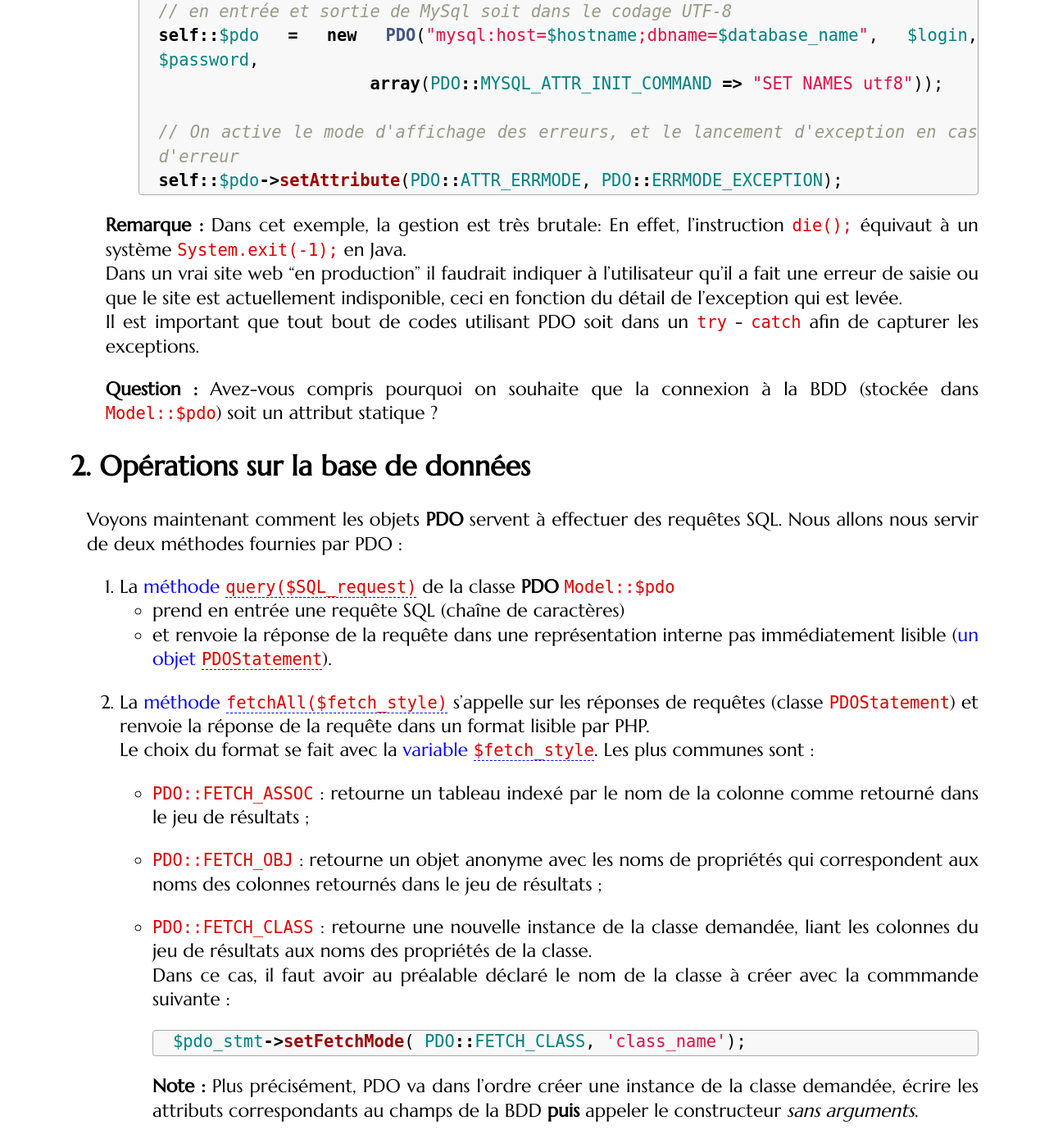
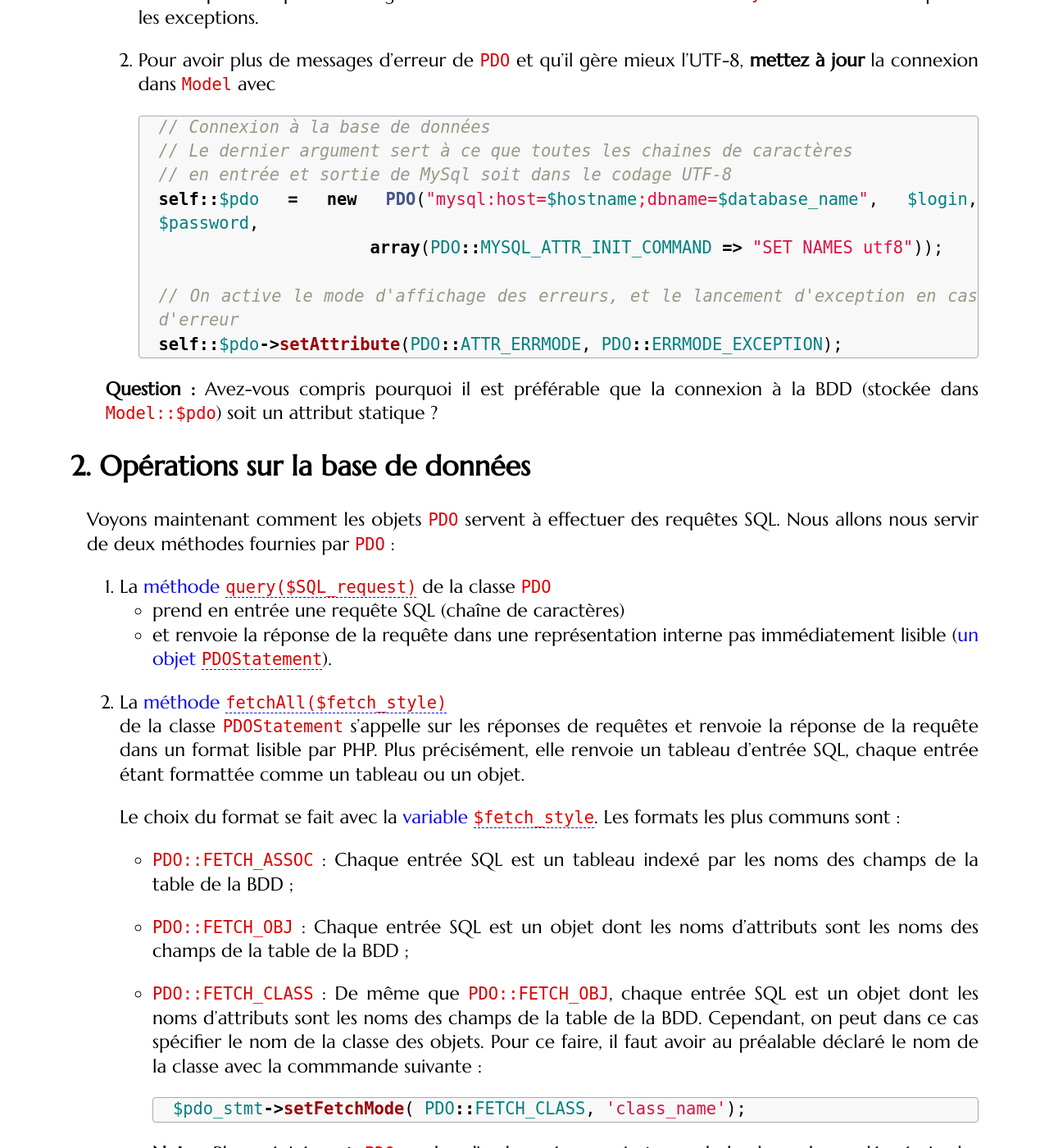
Before and after one commit to romainlebreton/R3.01-DeveloppementWeb, a Jekyll site: the page built from tutorials/tutorial2.md, in a window 1280 px wide and 1400 px high, scrolled down 5426 px. Shown: the whole window at 82% size. Built offline with Jekyll 4.4.1, drawn with Linux system fonts in a browser that asks for light colours; some web fonts are replaced; some of the changed text lies outside the part shown.

Commit message:
Small fixes

````diff
--- a/tutorials/tutorial2.md
+++ b/tutorials/tutorial2.md
@@ -98,7 +98,7 @@ serveur du reste du code PHP.
 
    * Où doit-on enregistrer une page Web ? (Souvenez-vous du TD précédent)
    * Qu'est-ce qu'un attribut ou une méthode **statique** ? (Cours de Programmation
-   Orientée Objet de l'an dernier)
+   Orientée Objet de l'an dernier ; voir aussi [les compléments]({{site.baseurl}}/assets/tut2-complement.html#les-attributs-et-méthodes-static))
 
    ```php
    <?php
@@ -156,10 +156,10 @@ s'appellent avec `->` en PHP.
 
 </div>
 
-### Initialiser un objet **PDO**
+### Initialiser un objet `PDO`
 
 Pour se connecter à une base de données en PHP on utilise une classe fournie
-avec PHP qui s'appelle **PDO**
+avec PHP qui s'appelle `PDO`
 ([Php Data Object](http://php.net/manual/fr/book.pdo.php)). Cette classe va nous
 fournir de nombreuses méthodes très utiles pour manipuler n'importe quelle base
 de donnée.
@@ -175,17 +175,17 @@ de donnée.
    Programmation Orientée Objet de l'an dernier)-->
 
 2. Dans la fonction `Init`, nous allons initialiser l'attribut `$pdo` en lui
-   assignant un objet **PDO**. Procédons en 3 étapes :
+   assignant un objet `PDO`. Procédons en 3 étapes :
 
    2. Pour créer la connexion à notre base de donnée, il faut utiliser le
-   [constructeur de **PDO**](http://php.net/manual/fr/pdo.construct.php) de la
+   [constructeur de `PDO`](http://php.net/manual/fr/pdo.construct.php) de la
    façon suivante
 
       ```php?start_inline=1
       new PDO("mysql:host=$hostname;dbname=$database_name",$login,$password);
       ```
 
-      Stockez ce nouvel objet **PDO** dans la variable statique `self::$pdo`.
+      Stockez ce nouvel objet `PDO` dans la variable statique `self::$pdo`.
       **Explication :** Comme la variable est statique, elle s'accède par une syntaxe
    `Type::$nom_var` comme indiqué précédemment. Le type de l'objet courant
    s'obtient avec le mot clé `self`.
@@ -218,12 +218,12 @@ de donnée.
 
 </div>
 <br>
-Nous allons maintenant améliorer la gestion des erreurs de PDO.
+Nous allons maintenant améliorer la gestion des erreurs de `PDO`.
 
 
 <div class="exercise">
 
-2. Lorsqu'une erreur se produit, PDO lève une exception qu'il faut donc
+2. Lorsqu'une erreur se produit, `PDO` lève une exception qu'il faut donc
 récupérer et traiter. Placez donc votre `new PDO(...)` au sein d'un try - catch
 :
 
@@ -239,7 +239,15 @@ récupérer et traiter. Placez donc votre `new PDO(...)` au sein d'un try - catc
    Vous remarquerez que la syntaxe des exceptions en PHP est très semblable à celle
    de Java.
 
-4. Pour avoir plus de messages d'erreur de PDO et qu'il gère mieux l'UTF-8,
+   **Remarque :** Dans cet exemple, la gestion est très brutale: En effet,
+   l'instruction `die();` équivaut à un système `System.exit(1);` en Java.
+   Dans un vrai site web "en production" il faudrait indiquer à l'utilisateur
+   qu'il a fait une erreur de saisie ou que le site est actuellement
+   indisponible, ceci en fonction du détail de l'exception qui est levée.
+   Il est important que toutes lignes de codes utilisant `PDO` soit dans un `try` -
+   `catch` afin de capturer les exceptions.
+
+4. Pour avoir plus de messages d'erreur de `PDO` et qu'il gère mieux l'UTF-8,
   **mettez à jour** la connexion dans `Model` avec
 
    ```php?start_inline=1
@@ -253,15 +261,7 @@ récupérer et traiter. Placez donc votre `new PDO(...)` au sein d'un try - catc
    self::$pdo->setAttribute(PDO::ATTR_ERRMODE, PDO::ERRMODE_EXCEPTION);
    ```
 
-**Remarque :** Dans cet exemple, la gestion est très brutale: En effet,
-l'instruction `die();` équivaut à un système `System.exit(-1);` en Java.
-Dans un vrai site web "en production" il faudrait indiquer à l'utilisateur qu'il
-a fait une erreur de saisie ou que le site est actuellement indisponible, ceci
-en fonction du détail de l'exception qui est levée.
-Il est important que tout bout de codes utilisant PDO soit dans un `try` -
-`catch` afin de capturer les exceptions.
-
-**Question :** Avez-vous compris pourquoi on souhaite que la connexion à la BDD
+**Question :** Avez-vous compris pourquoi il est préférable que la connexion à la BDD
   (stockée dans `Model::$pdo`) soit un attribut statique ?
 
 <!-- Réponse : Pour s'assurer de ne créer la connexion à la BDD qu'une fois. En
@@ -272,11 +272,11 @@ qu'un Model::$pdo -->
 
 ## Opérations sur la base de données
 
-Voyons maintenant comment les objets **PDO** servent à effectuer des requêtes
-SQL. Nous allons nous servir de deux méthodes fournies par PDO :
+Voyons maintenant comment les objets `PDO` servent à effectuer des requêtes
+SQL. Nous allons nous servir de deux méthodes fournies par `PDO` :
 
 1. La [méthode `query($SQL_request)`](http://php.net/manual/fr/pdo.query.php) de
-la classe **PDO** `Model::$pdo`
+la classe `PDO`
    * prend en entrée une requête SQL (chaîne de
    caractères)
    * et renvoie la réponse de la requête dans une représentation interne pas
@@ -285,29 +285,31 @@ la classe **PDO** `Model::$pdo`
 
 2. La
    [méthode `fetchAll($fetch_style)`](http://php.net/manual/fr/pdostatement.fetchall.php)
-   s'appelle sur les réponses de requêtes (classe `PDOStatement`) et renvoie la
-   réponse de la requête dans un format lisible par PHP.
+   de la classe `PDOStatement` s'appelle sur les réponses de requêtes et renvoie
+   la réponse de la requête dans un format lisible par PHP. Plus précisément,
+   elle renvoie un tableau d'entrée SQL, chaque entrée étant formattée comme un
+   tableau ou un objet.
+
    Le choix du format se fait avec la
-   [variable `$fetch_style`](http://php.net/manual/fr/pdostatement.fetch.php#refsect1-pdostatement.fetch-parameters). Les
-   plus communes sont :
+   [variable `$fetch_style`](http://php.net/manual/fr/pdostatement.fetch.php#refsect1-pdostatement.fetch-parameters). Les formats les plus communs sont :
 
-   * `PDO::FETCH_ASSOC` : retourne un tableau indexé par le nom de la colonne comme
-     retourné dans le jeu de résultats ;
+   * `PDO::FETCH_ASSOC` : Chaque entrée SQL est un tableau indexé par les noms
+     des champs de la table de la BDD ;
 
-   * `PDO::FETCH_OBJ` : retourne un objet anonyme avec les noms de propriétés qui
-     correspondent aux noms des colonnes retournés dans le jeu de résultats ;
+   * `PDO::FETCH_OBJ` : Chaque entrée SQL est un objet dont les noms d'attributs
+     sont les noms des champs de la table de la BDD ;
 
-   * `PDO::FETCH_CLASS` : retourne une nouvelle instance de la classe demandée,
-     liant les colonnes du jeu de résultats aux noms des propriétés de la
-     classe.
-     Dans ce cas, il faut avoir au préalable déclaré le nom de la classe à créer
-     avec la commmande suivante :
+   * `PDO::FETCH_CLASS` : De même que `PDO::FETCH_OBJ`, chaque entrée SQL est un
+     objet dont les noms d'attributs sont les noms des champs de la table de la
+     BDD. Cependant, on peut dans ce cas spécifier le nom de la classe des
+     objets. Pour ce faire, il faut avoir au préalable déclaré le nom de la
+     classe avec la commmande suivante :
 
      ```php?start_inline=1
      $pdo_stmt->setFetchMode( PDO::FETCH_CLASS, 'class_name');
      ```
 
-     **Note :** Plus précisément, PDO va dans l'ordre créer une instance de la
+     **Note :** Plus précisément, `PDO` va dans l'ordre créer une instance de la
        classe demandée, écrire les attributs correspondants au champs de la BDD
        **puis** appeler le constructeur *sans arguments*.
 
@@ -329,7 +331,7 @@ SELECT * FROM voiture
    BDD.
    <!-- require_once "Model.php"; -->
 
-3. Appelez la fonction `query` de l'objet **PDO** `Model::$pdo` en lui donnant
+3. Appelez la fonction `query` de l'objet `PDO` `Model::$pdo` en lui donnant
    la requête SQL. Stockez sa réponse dans une variable `$rep`.
 
 4. Comme expliqué précédemment, pour lire les réponses à des requêtes SQL, vous
@@ -370,15 +372,21 @@ $tab_voit = $rep->fetchAll();
 
 2. Incluez le fichier de la classe `Voiture` pour pouvoir l'utiliser ;
 
-3. Avec l'option <code id="majconst">PDO::FETCH_CLASS</code>, PDO va créer une instance de la
+3. Avec l'option `PDO::FETCH_CLASS`{: #majconst}, `PDO` va créer une instance de la
 classe `Voiture`, écrire les attributs correspondants au champs de la BDD
 **puis** appeler le constructeur sans arguments.
 **Adaptons donc l'ancien constructeur de `Voiture` pour qu'il accepte aussi un
   appel sans arguments (en plus d'un appel avec trois arguments).**
 
    ```php?start_inline=1
+   // La syntaxe ... = NULL signifie que l'argument est optionel
+   // Si un argument optionnel n'est pas fourni,
+   //   alors il prend la valeur par défaut, NULL dans notre cas
    public function __construct($m = NULL, $c = NULL, $i = NULL) {
      if (!is_null($m) && !is_null($c) && !is_null($i)) {
+	   // Si aucun de $m, $c et $i sont nuls,
+	   // c'est forcement qu'on les a fournis
+	   // donc on retombe sur le constructeur à 3 arguments
        $this->marque = $m;
        $this->couleur = $c;
        $this->immatriculation = $i;
````
Also changed, not shown: other parts of tutorials/tutorial2.md (+1 -1 lines), index.md (+3 -3 lines).
